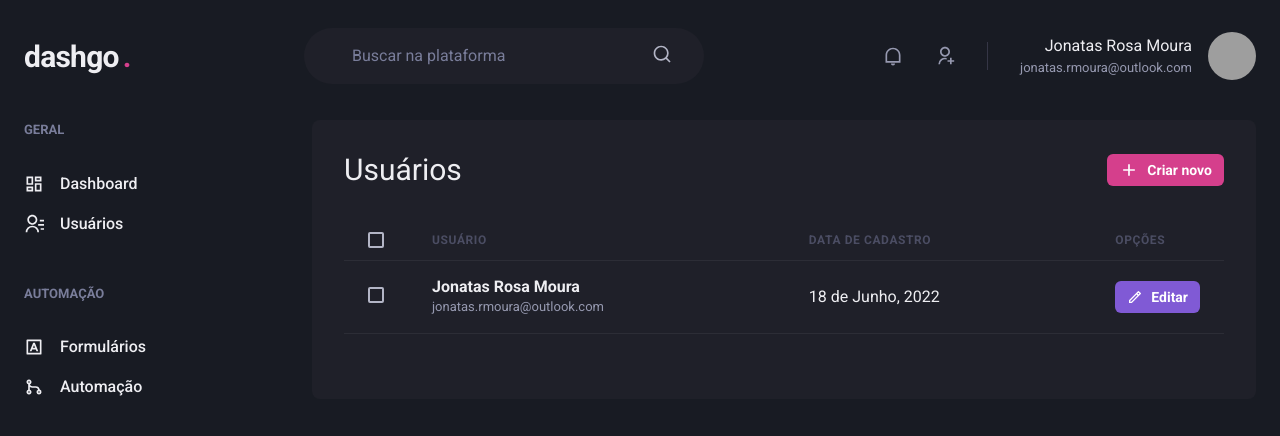
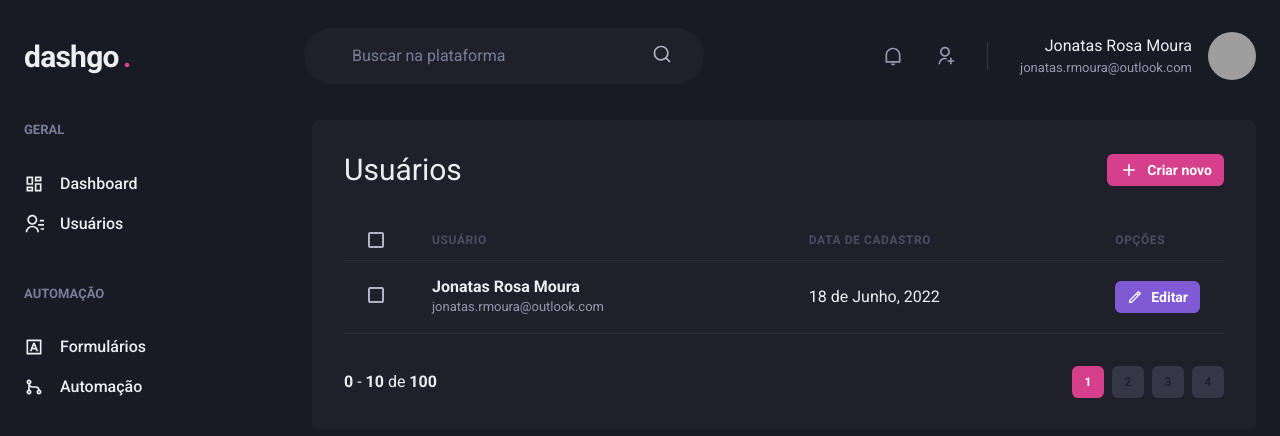
Before and after one commit to jonatasrmoura/dashgo, a Next.js app: page /users in a window 1280 px wide. Shown: the top 436 px of the page. Built offline with nearby package versions, Linux system fonts and the light colour scheme; grey boxes are pictures that could not be loaded.

Commit message:
feat: Componente - Pagination

```diff
--- /dev/null
+++ b/src/components/Pagination.tsx
@@ -0,0 +1,68 @@
+import { Box, Button, Stack } from "@chakra-ui/react";
+
+export function Pagination() {
+  return (
+    <Stack
+      direction="row"
+      spacing="6"
+      mt="8"
+      justify="space-between"
+      align="center"
+    >
+      <Box>
+        <strong>0</strong> - <strong>10</strong> de <strong>100</strong>
+      </Box>
+      <Stack direction="row" spacing="2">
+        <Button
+          size="sm"
+          fontSize="xs"
+          w="4"
+          colorScheme="pink"
+          disabled
+          _disabled={{
+            bg: 'pink.500',
+            cursor: 'default',
+          }}
+        >
+          1
+        </Button>
+
+        <Button
+          size="sm"
+          fontSize="xs"
+          w="4"
+          bg="gray.700"
+          _hover={{
+            bg: 'gray.500',
+          }}
+        >
+          2
+        </Button>
+
+        <Button
+          size="sm"
+          fontSize="xs"
+          w="4"
+          bg="gray.700"
+          _hover={{
+            bg: 'gray.500',
+          }}
+        >
+          3
+        </Button>
+
+        <Button
+          size="sm"
+          fontSize="xs"
+          w="4"
+          bg="gray.700"
+          _hover={{
+            bg: 'gray.500',
+          }}
+        >
+          4
+        </Button>
+      </Stack>
+    </Stack>
+  );
+}
--- a/src/components/index.ts
+++ b/src/components/index.ts
@@ -1,2 +1,3 @@
 export { Header } from './Header';
 export { Sidebar } from './Sidebar';
+export { Pagination } from './Pagination';
--- a/src/pages/users/index.tsx
+++ b/src/pages/users/index.tsx
@@ -14,7 +14,7 @@
   Tr
 } from "@chakra-ui/react";
 import { RiAddLine, RiPencilLine } from "react-icons/ri";
-import { Header, Sidebar } from "../../components";
+import { Header, Pagination, Sidebar } from "../../components";
 
 export default function UserList() {
   return (
@@ -78,6 +78,8 @@
               </Tr>
             </Tbody>
           </Table>
+
+          <Pagination />
         </Box>
       </Flex>
     </Box>
```
